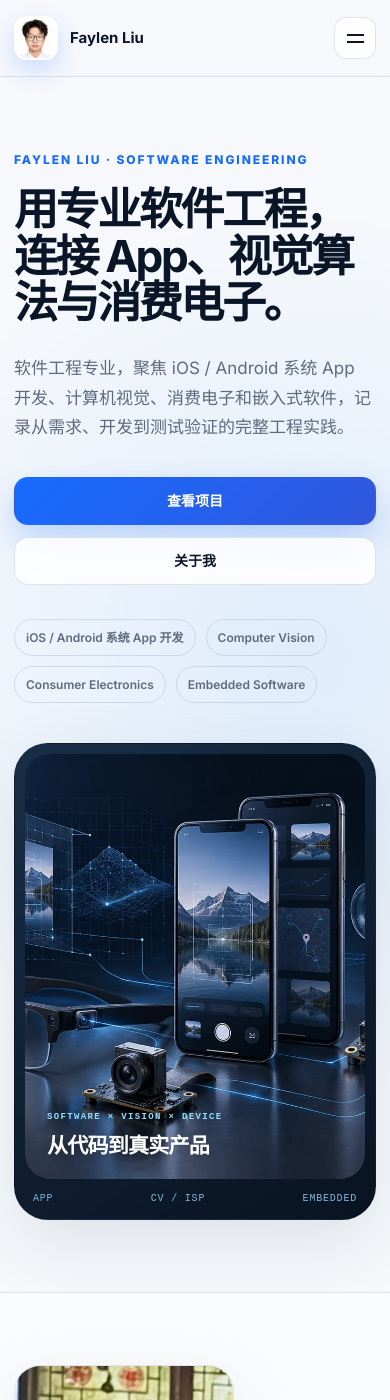
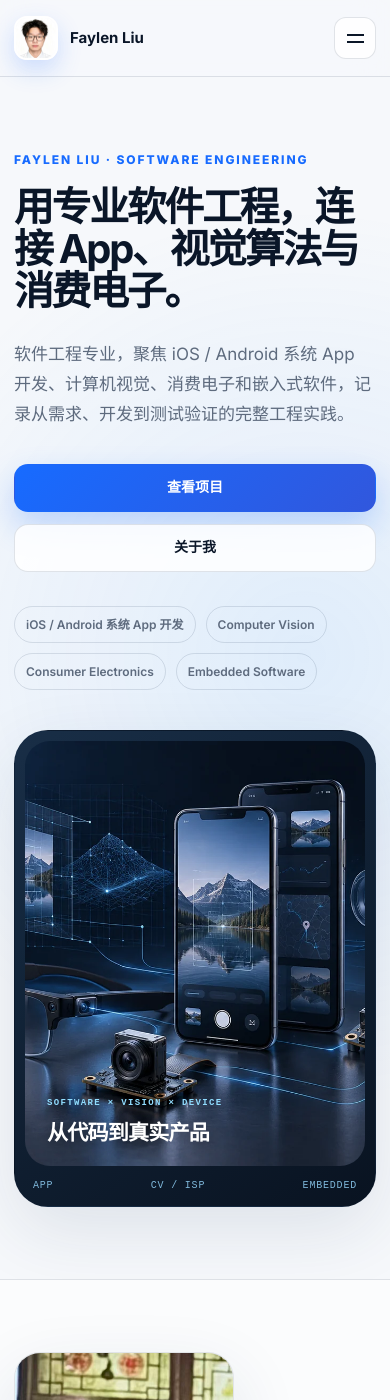
Before and after one commit to sheeplhy/sheeplhy.github.io, a Jekyll site: the page built from index.md, in a window 390 px wide and 1400 px high. Built offline with Jekyll 4.4.1, drawn with Linux system fonts in a browser that asks for light colours.

Commit message:
Polish mobile hero typography

```diff
--- a/assets/css/style.scss
+++ b/assets/css/style.scss
@@ -195,7 +195,7 @@ img { max-width: 100%; }
   .site-nav.open { display: grid; }
   .site-nav a, .theme-toggle { text-align: left; }
   .brand-copy small { display: none; }
-  .hero h1 { font-size: 44px; }
+  .hero h1 { font-size: clamp(36px, 10.2vw, 40px); line-break: anywhere; overflow-wrap: anywhere; }
   .hero-actions { flex-direction: column; }
   .about-home-grid { grid-template-columns: 1fr; }
   .about-photo-card { max-width: 220px; }
```
